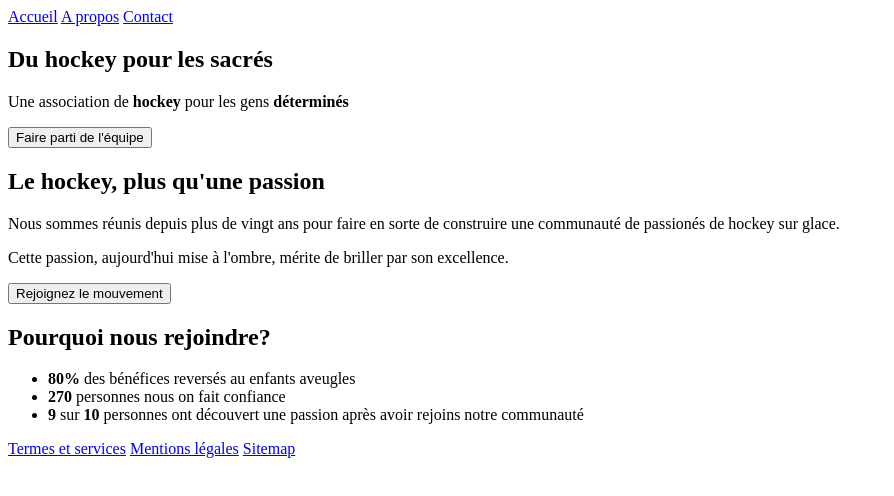
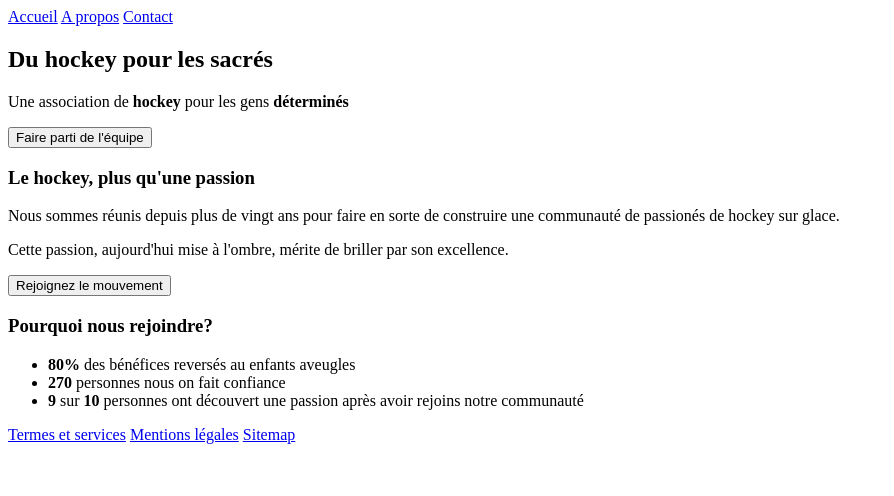
Before and after one commit to ElDonPapa/site-asso, a plain HTML site: page index.html in a window 1280 px wide. Shown: the whole page, without its empty margins (0-894 px from the left). Drawn offline with Linux system fonts and the light colour scheme.

Commit message:
Change h2 tags to h3 tags

```diff
--- a/index.html
+++ b/index.html
@@ -20,14 +20,14 @@
             <button href=#>Faire parti de l'équipe</button>
         </section>
         <section>
-            <h2>Le hockey, plus qu'une passion</h2>
+            <h3>Le hockey, plus qu'une passion</h3>
             <p>Nous sommes réunis depuis plus de vingt ans pour faire en sorte de construire
             une communauté de passionés de hockey sur glace.</p>
             <p>Cette passion, aujourd'hui mise à l'ombre, mérite de briller par son excellence.</p>
             <button href="#">Rejoignez le mouvement</button>
         </section>
         <section>
-            <h2>Pourquoi nous rejoindre?</h2>
+            <h3>Pourquoi nous rejoindre?</h3>
             <ul>
                 <li><strong>80%</strong> des bénéfices reversés au enfants aveugles</li>
                 <li><strong>270</strong> personnes nous on fait confiance</li>
```
